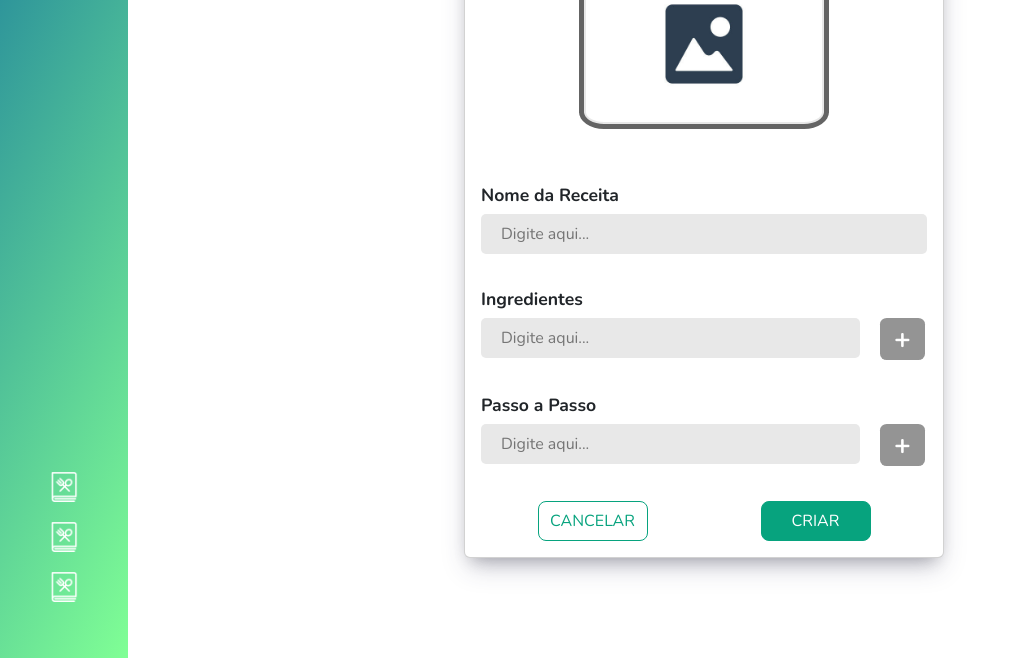
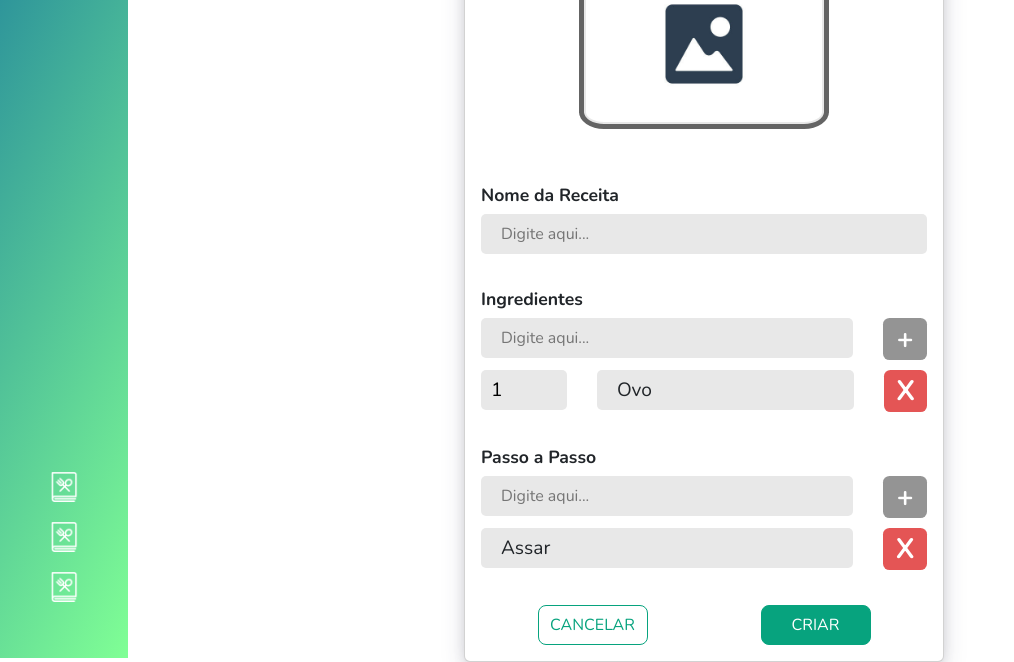
Before and after one commit to adriansito124/Projeto-Web-Front, a plain HTML site: page front/pages/new_receita/cad_receita.html in a window 1280 px wide. Shown: the part 142-804 px from the top of the page, without its empty margins (0-1014 px from the left). Drawn offline with nearby package versions, Linux system fonts and the light colour scheme.

Commit message:
new receita 2.0

```diff
--- a/front/pages/new_receita/cad_receita.html
+++ b/front/pages/new_receita/cad_receita.html
@@ -52,7 +52,7 @@
             <span class="material-symbols-outlined arrow">arrow_back_ios</span>
             <h5>Minhas Receitas</h5>
         </div>
-        <div class="meio">
+        <form class="meio">
             <div class="card d-flex flex-column align-items-center" style="width: 30rem; gap: 40px;">
                 <img src="../../img/icons/imagen.jpg" class="card-img-top foto" alt="...">
                 <div class="card-body d-flex flex-column align-items-start" style="width: 100%; gap: 35px;">
@@ -66,6 +66,17 @@
                             <input class="max redod" type="text" placeholder="Digite aqui...">
                             <button class="but">+</button>
                         </div>
+
+                        <!-- INGREDIENTES -->
+                        <div class="colunas">
+                            <div class="linha">
+                                <input class="min redod2 reto2" type="number" value="1">
+                                <div class="max2 redod reto" type="text">Ovo</div>
+                                <button class="excluir">X</button>
+                            </div>
+                        </div>
+                        <!-- INGREDIENTES -->
+
                     </div>
                     <div class="extended">
                         <h6>Passo a Passo</h6>
@@ -73,14 +84,24 @@
                             <input class="max redod" type="text" placeholder="Digite aqui...">
                             <button class="but">+</button>
                         </div>
+
+                        <!-- PASSOS -->
+                        <div class="colunas">
+                            <div class="linha">
+                                <div class="max redod reto" type="text">Assar</div>
+                                <button class="excluir">X</button>
+                            </div>
+                        </div>
+                        <!-- PASSOS -->
+
                     </div>
                     <div class="extended around">
-                    <button class="cancelar">CANCELAR</button>
-                    <button class="visualizar">CRIAR</button>
-                </div>
+                        <button type="submit" class="cancelar">CANCELAR</button>
+                        <button type="submit" class="visualizar">CRIAR</button>
+                    </div>
                 </div>
             </div>
-        </div>
+        </form>
     </main>
 </body>
 
--- a/front/pages/new_receita/new_receita.styles/cad_receita.css
+++ b/front/pages/new_receita/new_receita.styles/cad_receita.css
@@ -69,12 +69,26 @@
     justify-content: start;
 }
 
+.max2{
+    width: 60%;
+    display: flex;
+    justify-content: start;
+}
+
 .redod{
     border-radius: 5px;
     border: none;
     background-color: #E8E8E8;
     height: 40px;
     padding-left: 20px;
+}
+
+.redod2{
+    border-radius: 5px;
+    border: none;
+    background-color: #E8E8E8;
+    height: 40px;
+    padding-left: 10px;
 }
 
 h6{
@@ -86,7 +100,12 @@ h6{
     display: flex;
     flex-direction: row;
     justify-content: start;
-    gap: 20px;
+    gap: 30px;
+}
+.min{
+    width: 20%;
+    display: flex;
+    justify-content: start;
 }
 
 .but{
@@ -125,3 +144,38 @@ h6{
     scale: 1.05;
     background-color: #f1f1f1;
 }
+
+.colunas{
+    margin-top: 10px;
+    display: flex;
+    flex-direction: column;
+    gap: 10px;
+}
+
+.excluir{
+    border-radius: 15%;
+    border: none;
+    width: 10%;
+    font-size: 1.75rem;
+    font-weight: bold;
+    background-color: #e45555;
+    color: #ffffff;
+}
+
+.excluir:hover{
+    scale: 1.05;
+    background-color: rgb(214, 48, 48);
+}
+
+.reto2{
+    display: flex;
+    align-items: center;
+    font-size: 1.2rem;
+    justify-content: center;
+}
+
+.reto{
+    display: flex;
+    align-items: center;
+    font-size: 1.2rem;
+}
```
Also changed, not shown: front/pages/new_receita/scripts/new_receita.js (added).
